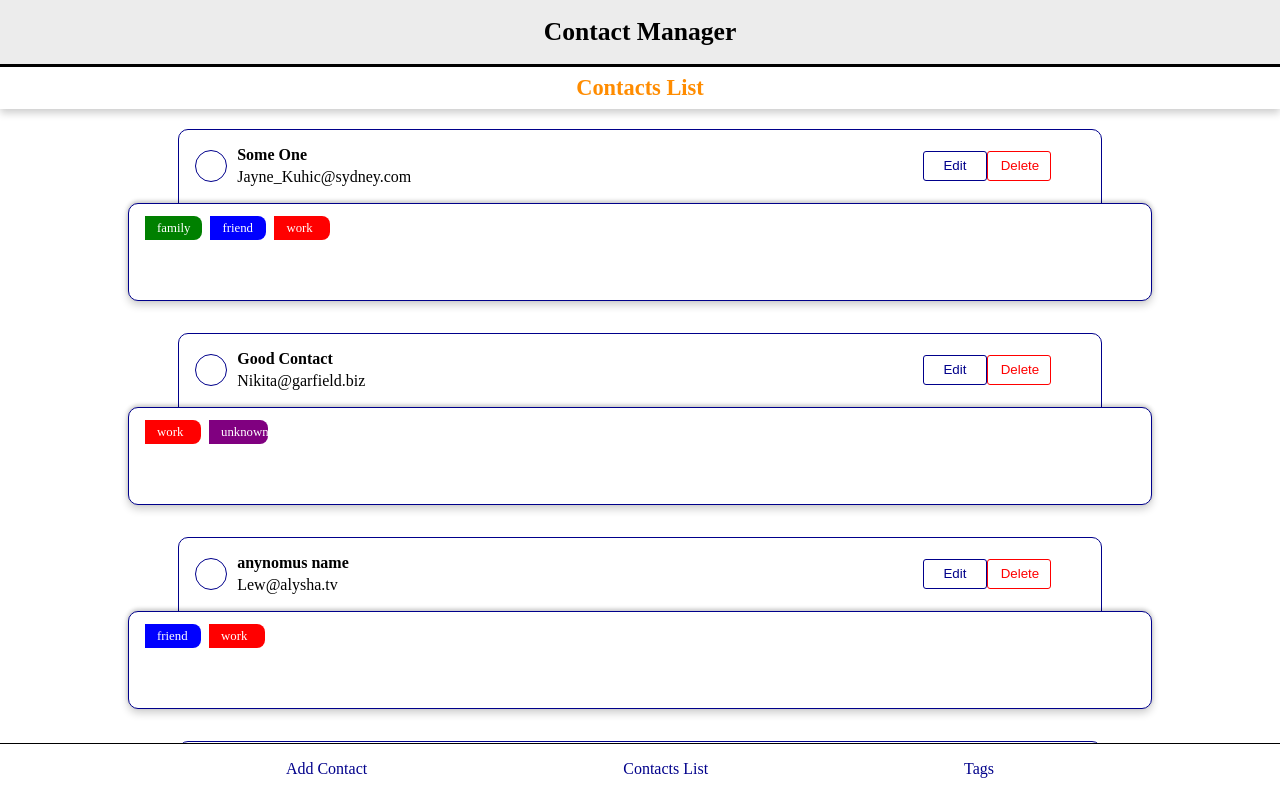
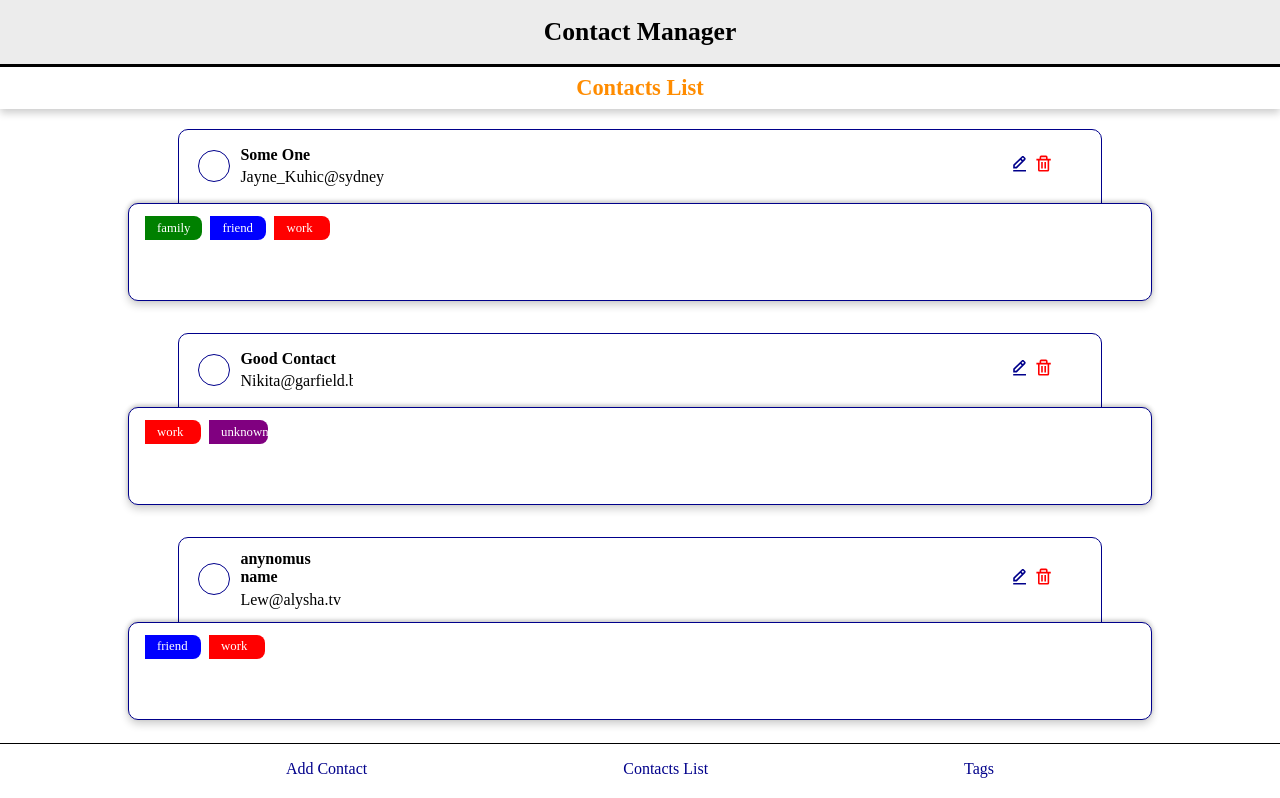
Before and after one commit to akamzandi/Contact-App, a React (Create React App) app: page / in a window 1280 px wide. Shown: the top 798 px of the page. Built offline with nearby package versions, Linux system fonts and the light colour scheme.

Commit message:
contact edit and delete icon created

```diff
--- a/package.json
+++ b/package.json
@@ -12,6 +12,7 @@
     "react": "^18.2.0",
     "react-color": "^2.19.3",
     "react-dom": "^18.2.0",
+    "react-icons": "^4.4.0",
     "react-router-dom": "^6.3.0",
     "react-scripts": "5.0.1",
     "web-vitals": "^2.1.4"
--- a/src/App.css
+++ b/src/App.css
@@ -9,33 +9,38 @@
 
 button {
   outline: none;
-  /* padding: 6px 8px; */
-  padding: 0.4rem 0.8rem;
-  /* width: 60px; */
-  width: 4rem;
-  /* height: 30px; */
-  height: 1.9rem;
+  /* padding: 0.4rem 0.8rem; */
+  /* width: 4rem; */
+  /* height: 1.9rem; */
   border-radius: 3px;
   cursor: pointer;
 }
 
 .submit-button {
+  width: 4rem;
+  height: 1.9rem;
+  /* padding: 0.4rem 0.8rem; */
   border: 0px;
   background-color: darkblue;
   color: white;
 }
 
+.remove-button,
+.edit-button {
+  font-size: 1.2rem;
+  width: 1.5rem;
+  height: 1.5rem;
+  background-color: white;
+  border: none;
+  /* border: 1px solid black; */
+}
+
 .remove-button {
-  background-color: white;
   color: red;
-  border: 1px solid red;
-  /* margin-left: 5px; */
 }
 
 .edit-button {
-  background-color: white;
   color: darkblue;
-  border: 1px solid darkblue;
 }
 
 .addEdit-contact-btn {
--- a/src/Components/Contact/Contact.js
+++ b/src/Components/Contact/Contact.js
@@ -1,3 +1,4 @@
+import { BiTrash, BiEditAlt } from "react-icons/bi";
 import "./contact.css";
 
 const Contact = ({
@@ -88,13 +89,13 @@ const Contact = ({
               className="edit-button"
               onClick={() => editContactHandler(id)}
             >
-              Edit
+              <BiEditAlt />
             </button>
             <button
               className="remove-button"
               onClick={() => deletContactHandler(id)}
             >
-              Delete
+              <BiTrash />
             </button>
           </div>
         </div>
--- a/src/Components/Contact/contact.css
+++ b/src/Components/Contact/contact.css
@@ -30,26 +30,29 @@
 
 .contact-info {
   /* border: 1px solid orangered; */
-  width: 80%;
-  /* max-width: 80%; */
+  /* width: 80%; */
+  max-width: 70%;
   font-size: 1rem;
   display: flex;
   align-items: center;
-  padding: 0.75rem 1rem;
+  /* padding: 0.75rem 1rem; */
+  padding: 0.75rem 0.5rem 0.75rem 1rem;
+  margin-left: 0.2rem;
 }
 
 .name-mail-container {
   /* border: 1px solid brown; */
-  width: 90%;
+  /* width: 90%; */
+  max-width: 70%;
 }
 
 .contact-buttons {
   /* border: 1px solid greenyellow; */
-  width: 20%;
+  width: 15%;
   /* padding: 0.75rem 1rem; */
-  /* display: flex; */
-  /* justify-content: space-between; */
-  /* flex-wrap: wrap; */
+  display: flex;
+  justify-content: center;
+  flex-wrap: wrap;
   /* flex-direction: column; */
   /* align-items: center; */
   /* justify-content: center; */
```
Also changed, not shown: 1 other file (tests, documents, lock files or other folders).
